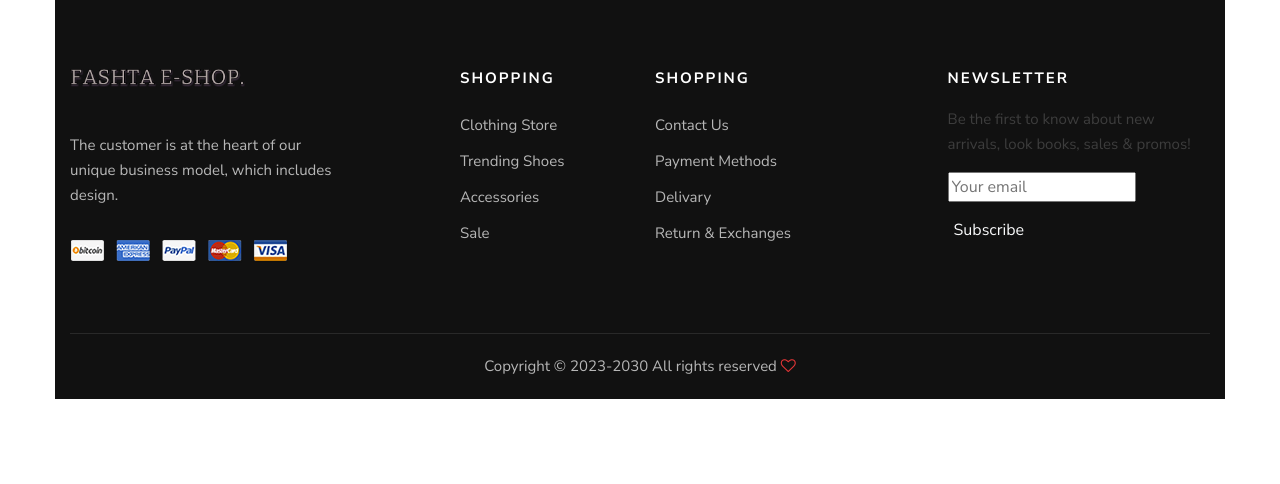
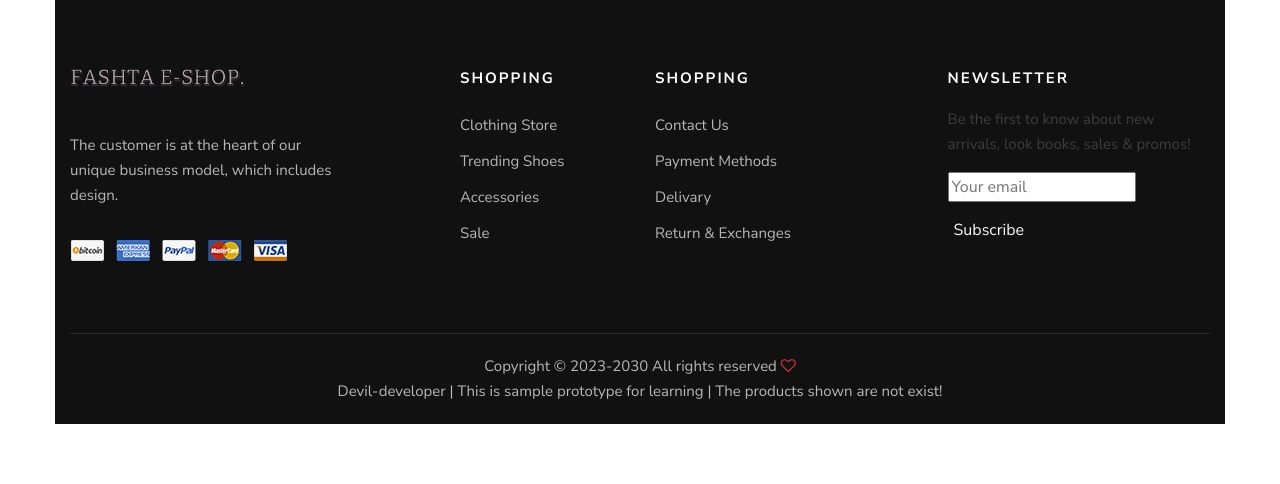
Before and after one commit to psychovaibh/Fashtashop, a Django app: page / in a window 1280 px wide. Shown: the part 5670-6154 px from the top of the page. Before the commit the page ends 6069 px from the top, so only its background shows below. Run offline with Django 3.2, Linux system fonts and the light colour scheme; data comes from the database, SQL or seed files in the repository; some libraries are stand-ins or nearby versions.

Commit message:
08-aug-2023,complete all bugs fixed.

```diff
--- a/mainApp/templates/index.html
+++ b/mainApp/templates/index.html
@@ -460,6 +460,7 @@
                                         </script>-2030
                                         All rights reserved <i class="fa fa-heart-o" aria-hidden="true"></i>
                                     </p>
+                                    <p>Devil-developer | This is sample prototype for learning | The products shown are not exist!</p>
                                 </div>
                             </div>
                         </div>
```
